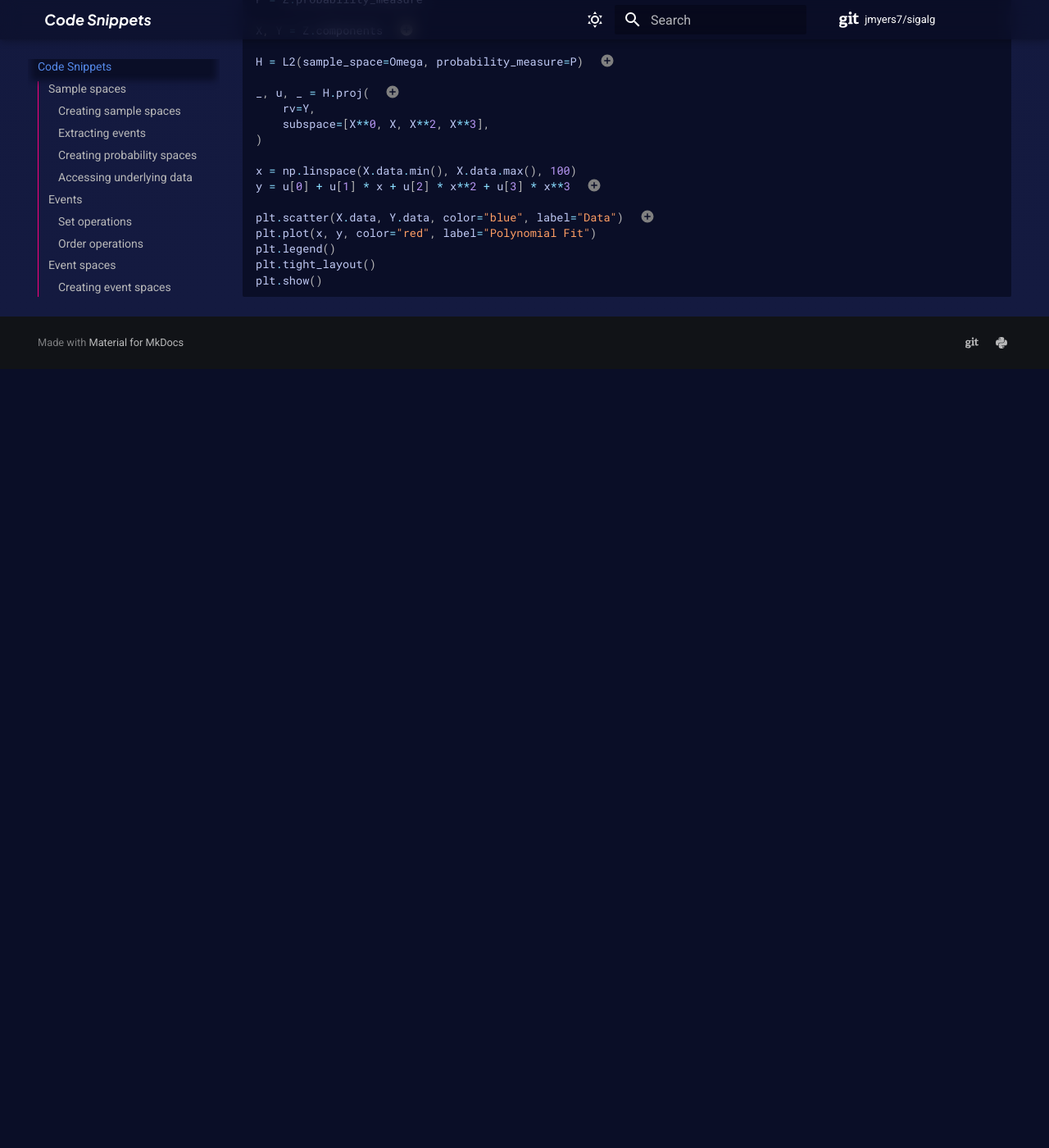
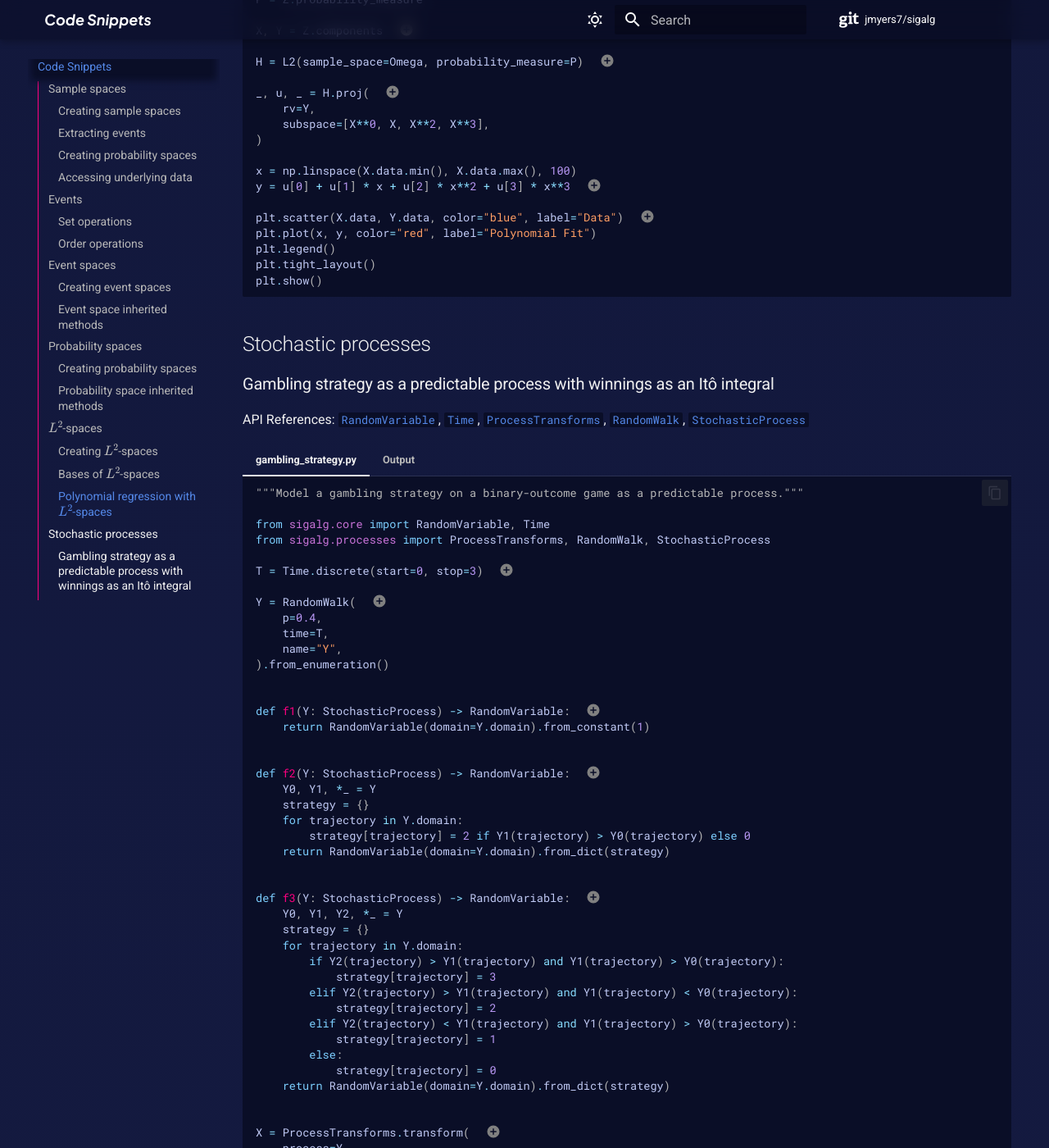
Before and after one commit to jmyers7/sigalg, an MkDocs documentation site: the page built from docs/docs/code_snippets/index.md, in a window 1280 px wide and 1400 px high, scrolled down 9484 px. Shown: the whole window at 82% size. Built offline with MkDocs 1.6.1 and Material for MkDocs 9.7.7, drawn with Linux system fonts in a browser that asks for light colours; comment, search, counter and statistics services are not loaded; before the commit the page ends 9934 px from its top, so only the background shows below that; some of the changed text lies outside the part shown.

Commit message:
In `docs`: added gambling code snippet

````diff
--- a/docs/docs/code_snippets/index.md
+++ b/docs/docs/code_snippets/index.md
@@ -297,3 +297,35 @@
 
 === "Output"
     ![Regression Plot](./scripts/polynomial_regression.png){width=50%}
+
+## Stochastic processes
+
+### Gambling strategy as a predictable process with winnings as an Itô integral
+
+API References: [`RandomVariable`](../api/core.md#sigalg.core.RandomVariable){target="_blank"}, [`Time`](../api/core.md#sigalg.core.Time){target="_blank"}, [`ProcessTransforms`](../api/processes.md#sigalg.processes.ProcessTransforms){target="_blank"}, [`RandomWalk`](../api/processes.md#sigalg.processes.RandomWalk){target="_blank"}, [`StochasticProcess`](../api/processes.md#sigalg.processes.StochasticProcess){target="_blank"}
+
+=== "gambling_strategy.py"
+    ```python
+    --8<-- "gambling_strategy.py"
+    ```
+
+    1. Gameplay is indexed by the discrete time index $T = \{0,1,2,3\}$, corresponding to three games played after the initial time $0$.
+    2. The process $Y$ is a $T$-indexed random walk beginning from $Y_0=0$. An increment $\Delta Y_t = Y_t - Y_{t-1}$ of $+1$ represents a win for the bettor, and an increment of $-1$ represents a loss. The probability of winning is $p=0.4$, so the house has an edge.
+    3. A *betting strategy* is, by definition, a predictable process $X$ relative to the natural filtration of $Y$. We construct such a process through three transformations $X_1 = f_1(Y_0)$, $X_2 = f_2(Y_0, Y_1)$, and $X_3 = f_3(Y_0, Y_1, Y_2)$. We set $f_1(Y_0)=1$, so the bettor wagers $1$ unit on the first game, no matter what.
+    4. On the second game, the bettor wagers $2$ units if the first game is a winner, and wagers nothing if the first game is a loser.
+    5. On the third game, the bettor wagers $3$ units if the first two games are winners; wagers $2$ units if the second game is a winner but the first game is a loser; wagers $1$ unit if the first game is a winner but the second game is a loser; and wagers nothing if the first two games are losers.
+    6. Apply the transformations to the process $Y$ to obtain $X$.
+    7. The bettor's winnings are the Itô integral of $X$ with respect to $Y$.
+    8. Compute the expected winnings of the bettor after the three games.
+    9. Check that $Y$ really is unfair to the bettor by verifying that $Y$ is a supermartingale.
+    10. Print the increments of $Y$ to see which games are winners and which are losers.
+    11. Print the betting strategy $X$.
+    12. Check that $X$ is predictable with respect to the natural filtration of $Y$.
+    13. Print the bettor's winnings.
+    14. Check if the bettor's strategy is a winning strategy by verifying if the winnings process is a supermartingale.
+    15. Print the expected winnings of the bettor after the three games.
+
+=== "Output"
+    ```
+    --8<-- "gambling_strategy_output.txt"
+    ```
--- /dev/null
+++ b/docs/docs/code_snippets/scripts/gambling_strategy.py
@@ -0,0 +1,62 @@
+"""Model a gambling strategy on a binary-outcome game as a predictable process."""
+
+from sigalg.core import RandomVariable, Time
+from sigalg.processes import ProcessTransforms, RandomWalk, StochasticProcess
+
+T = Time.discrete(start=0, stop=3)  # (1)!
+
+Y = RandomWalk(  # (2)!
+    p=0.4,
+    time=T,
+    name="Y",
+).from_enumeration()
+
+
+def f1(Y: StochasticProcess) -> RandomVariable:  # (3)!
+    return RandomVariable(domain=Y.domain).from_constant(1)
+
+
+def f2(Y: StochasticProcess) -> RandomVariable:  # (4)!
+    Y0, Y1, *_ = Y
+    strategy = {}
+    for trajectory in Y.domain:
+        strategy[trajectory] = 2 if Y1(trajectory) > Y0(trajectory) else 0
+    return RandomVariable(domain=Y.domain).from_dict(strategy)
+
+
+def f3(Y: StochasticProcess) -> RandomVariable:  # (5)!
+    Y0, Y1, Y2, *_ = Y
+    strategy = {}
+    for trajectory in Y.domain:
+        if Y2(trajectory) > Y1(trajectory) and Y1(trajectory) > Y0(trajectory):
+            strategy[trajectory] = 3
+        elif Y2(trajectory) > Y1(trajectory) and Y1(trajectory) < Y0(trajectory):
+            strategy[trajectory] = 2
+        elif Y2(trajectory) < Y1(trajectory) and Y1(trajectory) > Y0(trajectory):
+            strategy[trajectory] = 1
+        else:
+            strategy[trajectory] = 0
+    return RandomVariable(domain=Y.domain).from_dict(strategy)
+
+
+X = ProcessTransforms.transform(  # (6)!
+    process=Y,
+    functions=[f1, f2, f3],
+    time=T[1:],
+).with_name("X")
+
+winnings = X.ito_integral(Y)  # (7)!
+expected_winnings = winnings.last_rv.expectation().item()  # (8)!
+
+print("Is the game unfair to the bettor?", Y.is_supermartingale())  # (9)!
+print("\nWhich games are winners and which are losers?\n", Y.increments())  # (10)!
+print("\nBettor's strategy:\n", X)  # (11)!
+print(
+    "\nIs the bettor's strategy predictable?", X.is_predictable(Y.natural_filtration)
+)  # (12)!
+print("\nBettor's winnings:\n", winnings)  # (13)!
+print(
+    "\nIs the bettor's strategy a winning strategy?",
+    winnings.is_supermartingale(),
+)  # (14)!
+print("\nExpected winnings:", f"{expected_winnings:0.2f}")  # (15)!
--- /dev/null
+++ b/docs/docs/code_snippets/scripts/gambling_strategy_output.txt
@@ -0,0 +1,46 @@
+Is the game unfair to the bettor? True
+
+Which games are winners and which are losers?
+ Stochastic process 'Y_increments':
+time        1  2  3
+trajectory
+0          -1 -1 -1
+1          -1 -1  1
+2          -1  1 -1
+3          -1  1  1
+4           1 -1 -1
+5           1 -1  1
+6           1  1 -1
+7           1  1  1
+
+Bettor's strategy:
+ Stochastic process 'X':
+time        1  2  3
+trajectory
+0           1  0  0
+1           1  0  0
+2           1  0  2
+3           1  0  2
+4           1  2  1
+5           1  2  1
+6           1  2  3
+7           1  2  3
+
+Is the bettor's strategy predictable? True
+
+Bettor's winnings:
+ Stochastic process 'int X dY':
+time        1  2  3
+trajectory
+0          -1 -1 -1
+1          -1 -1 -1
+2          -1 -1 -3
+3          -1 -1  1
+4           1 -1 -2
+5           1 -1  0
+6           1  3  0
+7           1  3  6
+
+Is the bettor's strategy a winning strategy? False
+
+Expected winnings: -0.60
````
